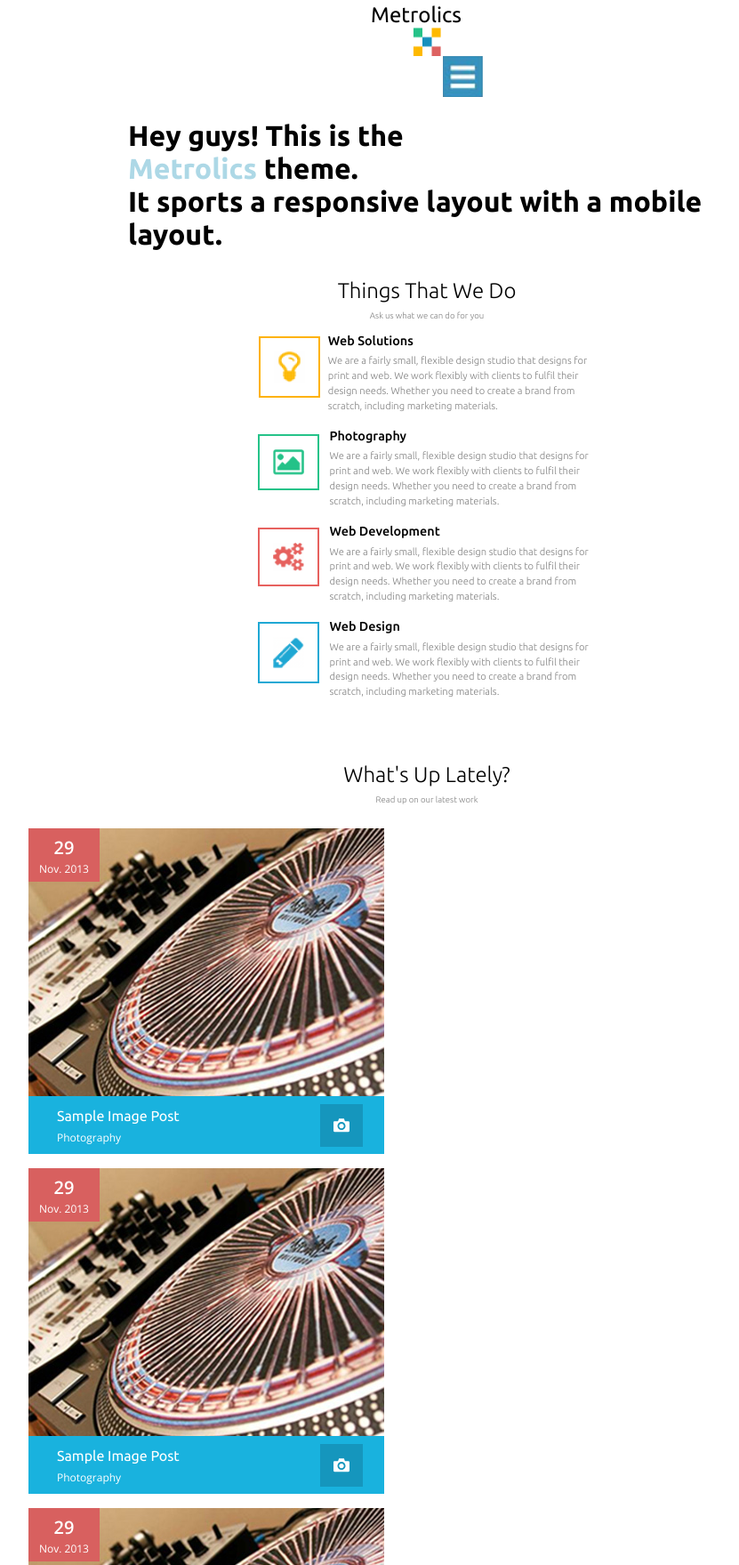
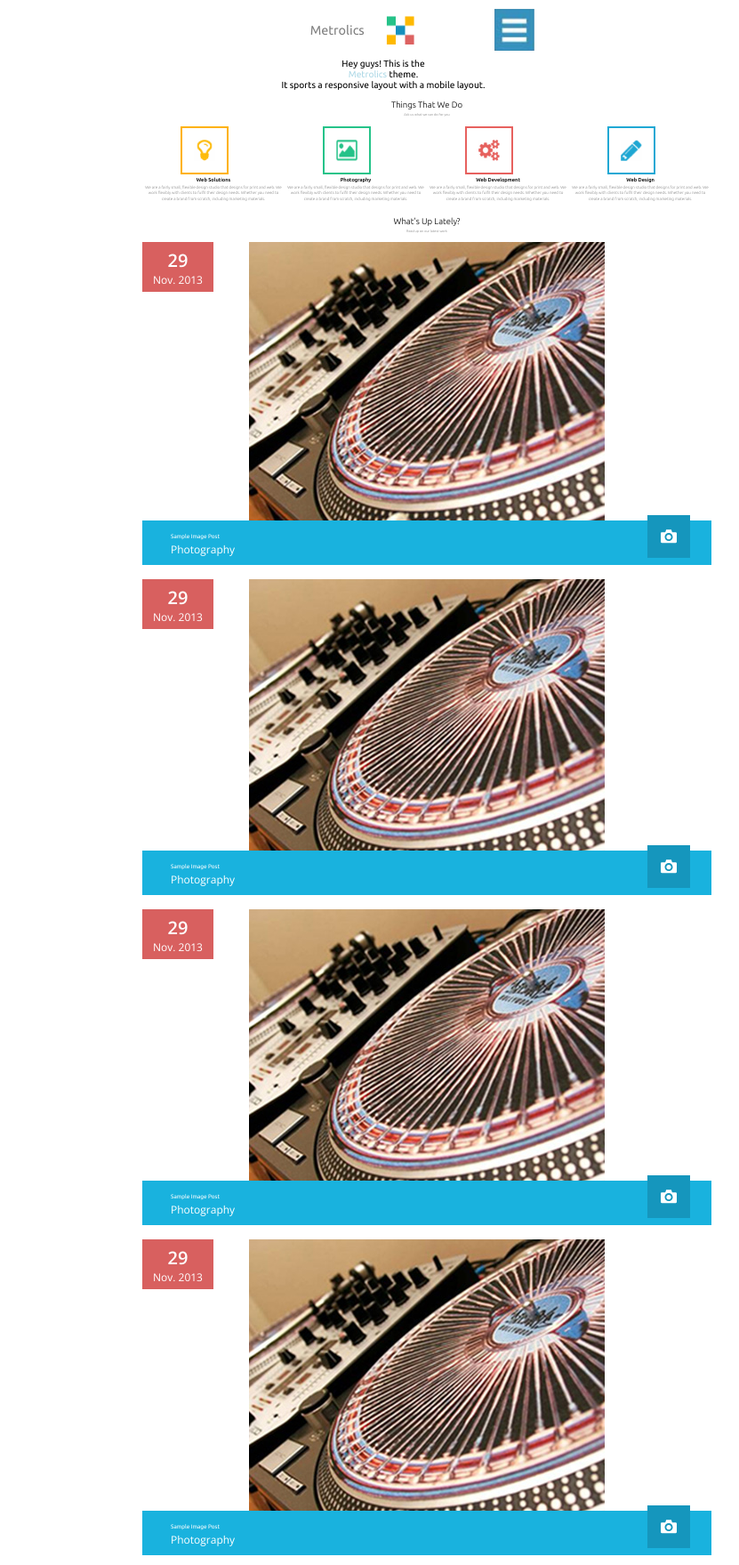
Before and after one commit to jdaniera/lab02, a website: page index.html in a window 1280 px wide. Shown: the part 5-1764 px from the top of the page at 89% size, without its empty margins (160-991 px from the left). Drawn offline with nearby package versions, Linux system fonts and the light colour scheme; a web font is replaced by a local one.

Commit message:
adding media queries for mobile, tablet and desktop

```diff
--- a/css/styles.css
+++ b/css/styles.css
@@ -7,18 +7,16 @@
 body {
   display: flex;
   flex-direction: column;
-  align-items: center;
+  justify-self: center;
   font-family:"Ubuntu", sans-serif;
+  margin: 0;
 }
 
 main {
   display: flex;
   flex-direction: column;
+  align-self: center;
   width: 75vw;
-}
-
-img {
-  width: 100%;
 }
 
 .header-content-container {
@@ -78,13 +76,13 @@ img {
 
 }
 
-
-.intro-inner-container h1{
+h1{
   text-align: center;
   font-weight: normal;
   font-size: 1.6em;
   max-width: 350px;
 }
+
 
 /* SERVICES SECTION */
 .section--services {
@@ -116,53 +114,37 @@ img {
 .desc-container {
   display: flex;
   flex-direction: column;
-  justify-content: center;
 }
 
 .desc-inner-container {
   display: flex;
   flex-direction: row;
-  align-items: center;
   justify-content: center;
   line-height: 0;
 }
 
-.desc_image_zero img {
-  display: flex;
-  max-width: 35px;
-  max-height: 35px;
-  padding: 15px;
+.desc-inner-container img{
+  width: 1.5rem;
+  height: 1.5rem;
+  padding: 0.8rem;
+  margin-top: 0.5rem;
+  margin-right: 1.25rem;
+}
+
+.desc_image_zero img{
   border: solid 2px #feb206;
-  margin-right: 12px;
-  margin-bottom: 20px;
 }
 
 .desc_image_one img {
-  display: flex;
-  max-width: 35px;
-  max-height: 35px;
-  padding: 15px;
   border: solid 2px #25c389;
-  margin-right: 12px;
-  margin-bottom: 20px;
 }
 
 .desc_image_two img {
-  max-width: 35px;
-  max-height: 35px;
-  padding: 15px;
   border: solid 2px #e7615e;
-  margin-right: 12px;
-  margin-bottom: 20px;
 }
 
 .desc_image_three img {
-  max-width: 35px;
-  max-height: 35px;
-  padding: 15px;
   border: solid 2px #1fa8d4;
-  margin-right: 12px;
-  margin-bottom: 20px;
 }
 
 .desc-text h3{
@@ -175,15 +157,14 @@ img {
   font-weight: 300;
   color: gray;
   line-height: 1.5;
-  max-width: 300px;
 }
 
 
+.inner-container {
+  width: 100%;
+}
+
 /* BOTTOM HALF - CARDS */
-
-.section-highlights{
-  margin: 2rem;
-}
 
 .section-highlights-title {
   display: inline;
@@ -201,10 +182,6 @@ img {
   font-weight: 300;
   font-size: 0.6em;
   color: gray;
-}
-
-.section-recents{
-  margin: 2rem;
 }
 
 .section-recents-title {
@@ -235,7 +212,7 @@ img {
   flex-direction: column;
   align-items: center;
   position: relative;
-  width: 25rem;
+  width: 100%;
 }
 
 .card__container-date {
@@ -263,9 +240,8 @@ p.month {
   font-size: 0.75rem;
 }
 
-.card__content img {
+.card img{
   width: 100%;
-  height: 100%;
 }
 
 .card__container--desc {
@@ -319,10 +295,8 @@ p.month {
   display: flex;
   margin-bottom: 1em;
   display: flex;
-  max-width: 25em;
+  max-width: 100%;
   height: auto;
-
-
 }
 
 .inner-container-lower-section {
@@ -367,13 +341,17 @@ footer {
   align-self: center;
   column-gap: 2em;
   margin-top: 4rem;
-  max-width: 25rem;
+  padding: 0 3rem 0;
 }
 
-.footer-img img{
-  max-width: 9rem;
+.footer-peewee {
   margin-right: 2rem;
 }
+
+.footer-peewee img {
+  width: 2rem;
+}
+
 
 .footer--bio {
   display: flex;
@@ -434,12 +412,10 @@ footer {
   display: flex;
   flex-direction: row;
   justify-content: center;
-
 }
 
 .footer--icons-minions img{
-  max-width: 25em;
-
+  width: 100%;
 }
 
 .about-us-title {
@@ -465,3 +441,58 @@ footer {
 .footer-tweet-container img{
   max-width: 2rem;
 }
+
+.footer-colour-bar img{
+  width: 100%;
+}
+
+
+
+/* Small only */
+@media screen and (max-width: 39.9375em) {
+}
+/* Medium and up */
+@media screen and (min-width: 40em) {
+
+  body {
+    font-size: 0.4rem;
+  }
+
+  main {
+    width: 50%;
+  }
+
+  .desc-inner-container {
+    display: flex;
+    flex-direction: column;
+    align-items: center;
+    text-align: center;
+  }
+
+  .desc_image_zero img{
+    border: solid 2px #feb206;
+    display: flex;
+    align-items: center;
+  }
+
+  .desc_image_one img {
+    border: solid 2px #25c389;
+  }
+
+  .desc_image_two img {
+    border: solid 2px #e7615e;
+  }
+
+  .desc_image_three img {
+    border: solid 2px #1fa8d4;
+  }
+
+  .med-col-2 {
+    display: flex;
+    flex-flow: row;
+  }
+
+}
+
+/* Large and up */
+@media screen and (min-width: 64em) {}
--- a/index.html
+++ b/index.html
@@ -5,7 +5,7 @@
   <meta charset="utf-8">
   <meta name="viewport" content="width=device-width, initial-scale=1">
   <title>Metrolics</title>
-  <link rel="stylesheet" href="css/style.css">
+  <link rel="stylesheet" href="css/styles.css">
   <meta name="description" content="Metrolics website featuring Minions.">
 
   <meta property="og:title" content="Metrolics -- Home">
@@ -29,9 +29,8 @@
 </head>
 
 <body>
-
   <header class="header-container">
-    <div class="inner-container col">
+    <div class="header-content-container">
       <div class="header-content-title">
         <h2> Metrolics</h2>
       </div>
@@ -67,6 +66,7 @@
       </div>
     </div>
     <div class="desc-container">
+      <div class="med-col-2 lg-col-4">
         <div class="desc-inner-container">
           <div class="desc_image_zero"> <img src="Images/icon-yellow.png" alt="yellow icon"></div>
           <div class="desc-text">
@@ -99,10 +99,10 @@
           </div>
         </div>
       </div>
-
+    </div>
 
     <div class="section-highlights">
-      <div class="inner-container col">
+      <div class="inner-container col-2 col-3">
         <div class="section-highlights-title">
           <h2>What's Up Lately?</h2>
           <p>Read up on our latest work</p>
@@ -129,8 +129,8 @@
         </div>
 
         <div class="card card__container">
-          <div class="card card__container--img">
-            <img class="card card__content--img" src="Images/sample-image.jpg"/>
+          <div class="card img-container">
+            <img src="Images/sample-image.jpg"/>
           </div>
           <div class="card card__container-date">
             <div class="card card__content--date">
@@ -150,8 +150,8 @@
         </div>
 
         <div class="card card__container">
-          <div class="card card__container--img">
-            <img class="card card__content--img" src="Images/sample-image.jpg"/>
+          <div class="card img-container">
+            <img src="Images/sample-image.jpg"/>
           </div>
           <div class="card card__container-date">
             <div class="card card__content--date">
@@ -171,8 +171,8 @@
         </div>
 
         <div class="card card__container">
-          <div class="card card__container--img">
-            <img class="card card__content--img" src="Images/sample-image.jpg"/>
+          <div class="card img-container">
+            <img src="Images/sample-image.jpg"/>
           </div>
           <div class="card card__container-date">
             <div class="card card__content--date">
@@ -194,15 +194,14 @@
     </div>
 
     <div class="section section-recents">
-      <div class="inner-container col">
+      <div class="inner-container">
         <div class="section-recents-title">
           <h2>Our Latest Project</h2>
           <p>Client happy? We are happy.</p>
         </div>
-
         <div class="card card__container">
-          <div class="card card__container--img">
-            <img class="card card__content--img" src="Images/sample-image.jpg"/>
+          <div class="card img-container">
+            <img src="Images/sample-image.jpg"/>
           </div>
           <div class="card card__container--desc">
             <div class="card card__content--desc">
@@ -216,8 +215,8 @@
         </div>
 
         <div class="card card__container">
-          <div class="card card__container--img">
-            <img class="card card__content--img" src="Images/sample-image.jpg"/>
+          <div class="card img-container">
+            <img src="Images/sample-image.jpg"/>
           </div>
           <div class="card card__container--desc">
             <div class="card card__content--desc">
@@ -231,8 +230,8 @@
         </div>
 
         <div class="card card__container">
-          <div class="card card__container--img">
-            <img class="card card__content--img" src="Images/sample-image.jpg"/>
+          <div class="card img-container">
+            <img src="Images/sample-image.jpg"/>
           </div>
           <div class="card card__container--desc">
             <div class="card card__content--desc">
@@ -246,8 +245,8 @@
         </div>
 
         <div class="card card__container">
-          <div class="card card__container--img">
-            <img class="card card__content--img" src="Images/sample-image.jpg"/>
+          <div class="card img-container">
+            <img src="Images/sample-image.jpg"/>
           </div>
           <div class="card card__container--desc">
             <div class="card card__content--desc">
@@ -261,8 +260,8 @@
         </div>
 
         <div class="card card__container">
-          <div class="card card__container--img">
-            <img class="card card__content--img" src="Images/sample-image.jpg"/>
+          <div class="card img-container">
+            <img src="Images/sample-image.jpg"/>
           </div>
           <div class="card card__container--desc">
             <div class="card card__content--desc">
@@ -276,8 +275,8 @@
         </div>
 
         <div class="card card__container">
-          <div class="card card__container--img">
-            <img class="card card__content--img" src="Images/sample-image.jpg"/>
+          <div class="card img-container">
+            <img src="Images/sample-image.jpg"/>
           </div>
           <div class="card card__container--desc">
             <div class="card card__content--desc">
@@ -323,12 +322,11 @@
   </main>
 
   <footer>
-    <div class="footer-container">
     <div class="footer-inner-container">
       <div class="footer footer--bio">
-        <div class="footer-img"><img src="Images/peewee.png" alt="pewee-image"> </div>
+      <div class="footer-peewee"><img src="Images/peewee.png" alt="pewee-image"> </div>
       <div class="footer--bio-text">
-          <h3> Pewee Herman</h3>
+        <h3> Peewee Herman</h3>
         <p>Peewee has over 10 years experience in the industry. He is our Creative Director, digital designer, web designer and front-end developer. He is also pretty good with a sketchbook. Before starting the company Peewee worked as a designer and studio manager for a design house who boast</p>
       </div>
       </div>
@@ -385,7 +383,6 @@
         <img src="Images/colour_bar.png" alt="colourful bar">
       </div>
     </div>
-</div>
 
   </footer>
 </body>
```
Lines whose indentation alone changed are shown as unchanged.
